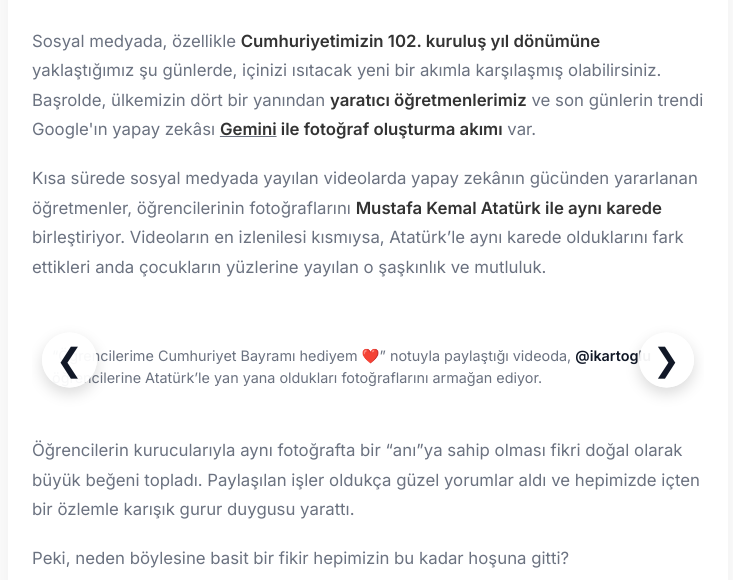
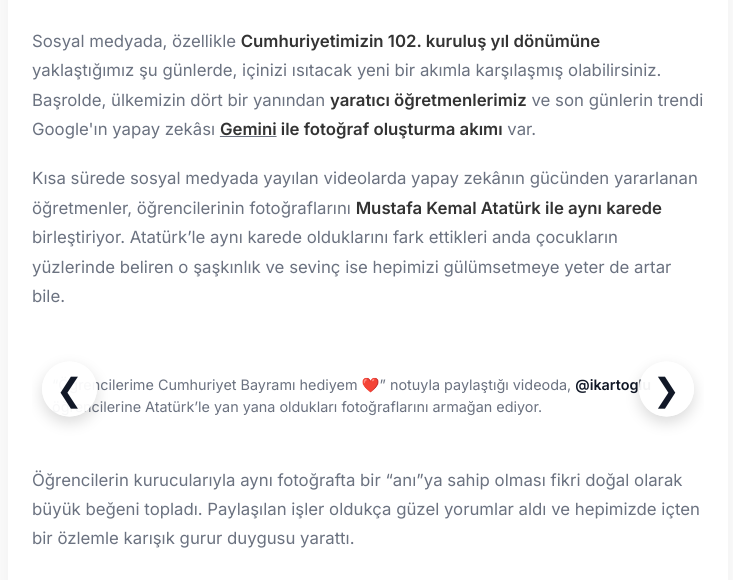
Before and after one commit to eocl06/29ekim2, a plain HTML site: page index.html in a window 1280 px wide. Shown: the part 177-757 px from the top of the page, without its empty margins (272-1005 px from the left). Drawn offline with nearby package versions, Linux system fonts and the light colour scheme; a script that the page names is missing.

Commit message:
Update index.html

```diff
--- a/index.html
+++ b/index.html
@@ -171,7 +171,7 @@
 
         <p>Sosyal medyada, özellikle <strong>Cumhuriyetimizin 102. kuruluş yıl dönümüne</strong> yaklaştığımız şu günlerde, içinizi ısıtacak yeni bir akımla karşılaşmış olabilirsiniz. Başrolde, ülkemizin dört bir yanından <strong>yaratıcı öğretmenlerimiz</strong> ve son günlerin trendi Google'ın yapay zekâsı <strong><a href="https://gemini.google.com/" target="_blank" class="text-link">Gemini</a> ile fotoğraf oluşturma akımı</strong> var.</p>
 
-        <p>Kısa sürede sosyal medyada yayılan videolarda yapay zekânın gücünden yararlanan öğretmenler, öğrencilerinin fotoğraflarını <strong>Mustafa Kemal Atatürk ile aynı karede</strong> birleştiriyor. Videoların en izlenilesi kısmıysa, Atatürk’le aynı karede olduklarını fark ettikleri anda çocukların yüzlerine yayılan o şaşkınlık ve mutluluk.</p>
+        <p>Kısa sürede sosyal medyada yayılan videolarda yapay zekânın gücünden yararlanan öğretmenler, öğrencilerinin fotoğraflarını <strong>Mustafa Kemal Atatürk ile aynı karede</strong> birleştiriyor. Atatürk’le aynı karede olduklarını fark ettikleri anda çocukların yüzlerinde beliren o şaşkınlık ve sevinç ise hepimizi gülümsetmeye yeter de artar bile.</p>
 
         <div id="carousel-1-wrapper"> <div class="carousel-container">
                 <div class="carousel-inner">
```
